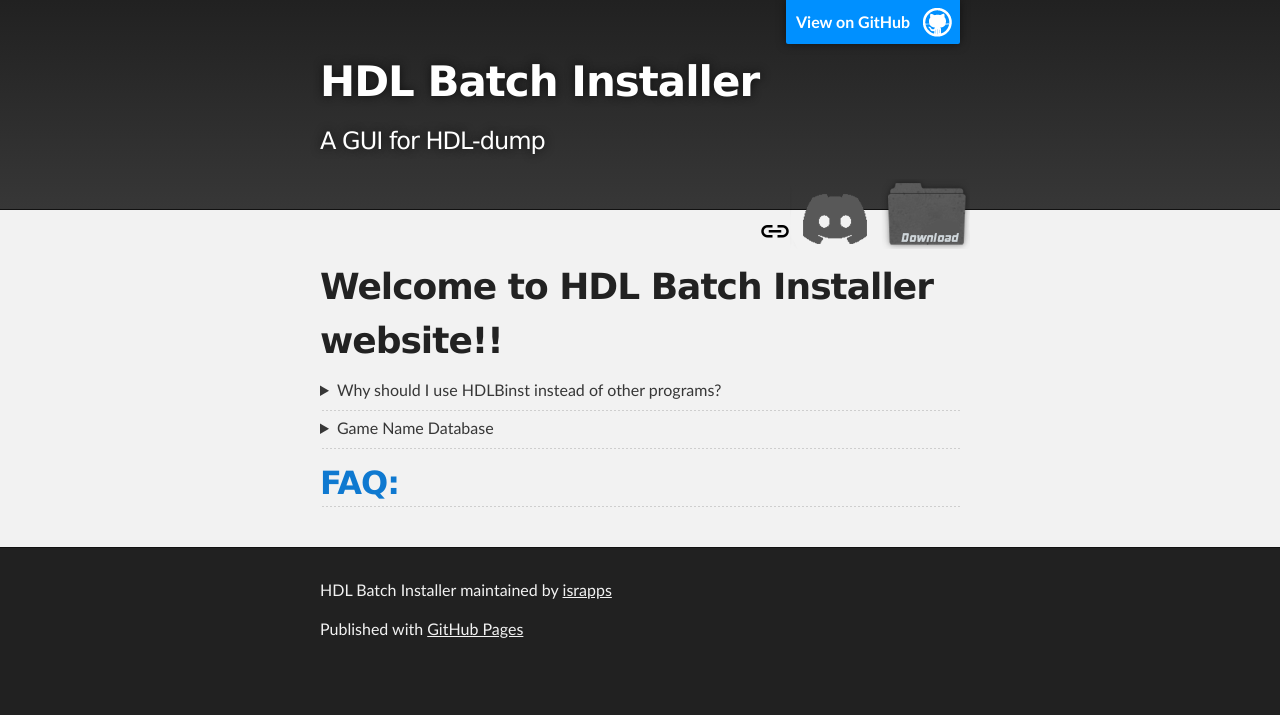
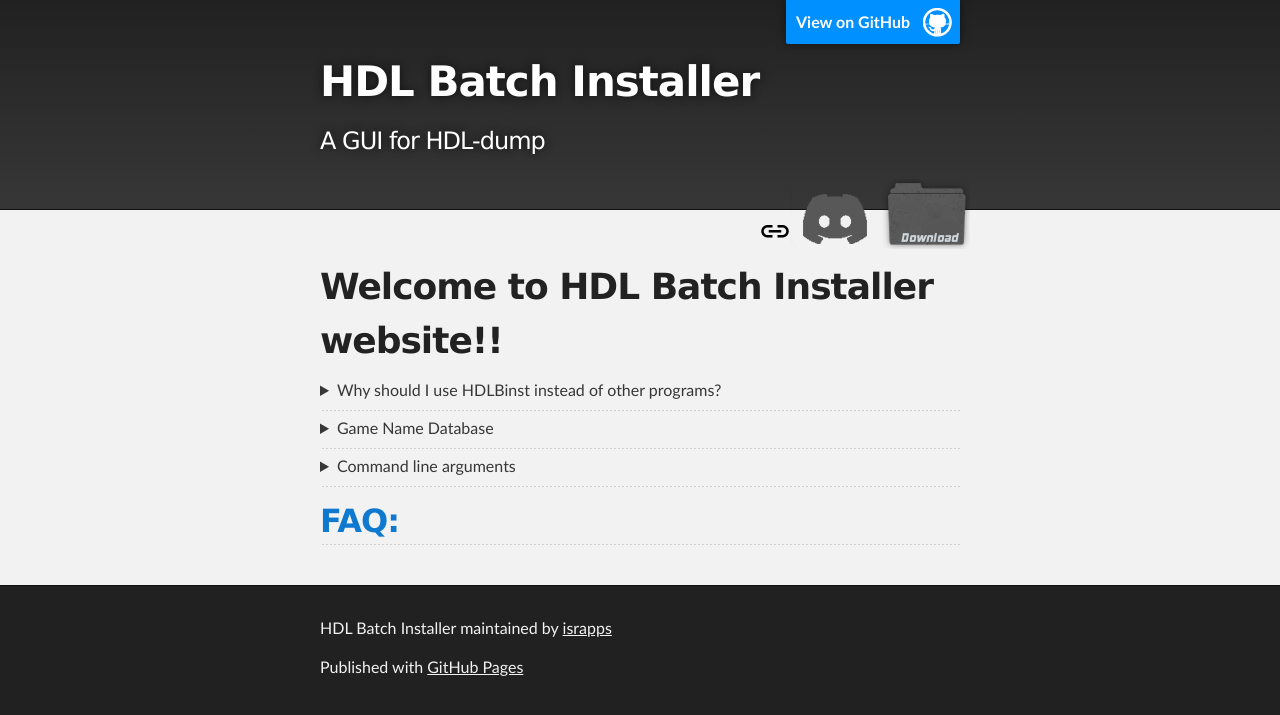
Before and after one commit to israpps/HDL-Batch-installer, a Jekyll site: the page built from index.md, in a window 1280 px wide. Shown: the top 715 px of the page. Built offline with Jekyll 4.4.1, drawn with Linux system fonts in a browser that asks for light colours; our own code applies the rules of GitHub Pages for plain Markdown files.

Commit message:
Update index.md

```diff
--- a/index.md
+++ b/index.md
@@ -16,7 +16,7 @@
 ----
 
 <details>
-  <summary>Game Name Database </summary>
+  <summary> <b> Game Name Database </b></summary>
   <p>
 
  Just like HDL Batch, this GUI will automatically search the Game Title for the PS2 ISO you're about to Install.
@@ -42,5 +42,17 @@
 
 -----
 
+<details>
+  <summary> <b> Command line arguments </b></summary>
+  <p>
+
+`--stay-on-top`	forces the GUI to stay on top of every program
+
+`--redirect-text` redirects log messages from console into two text files found inside `log` folder
+
+  </p>
+</details>
+
+-----
 
 ## [FAQ:](./FAQ/FAQ.html)
```
